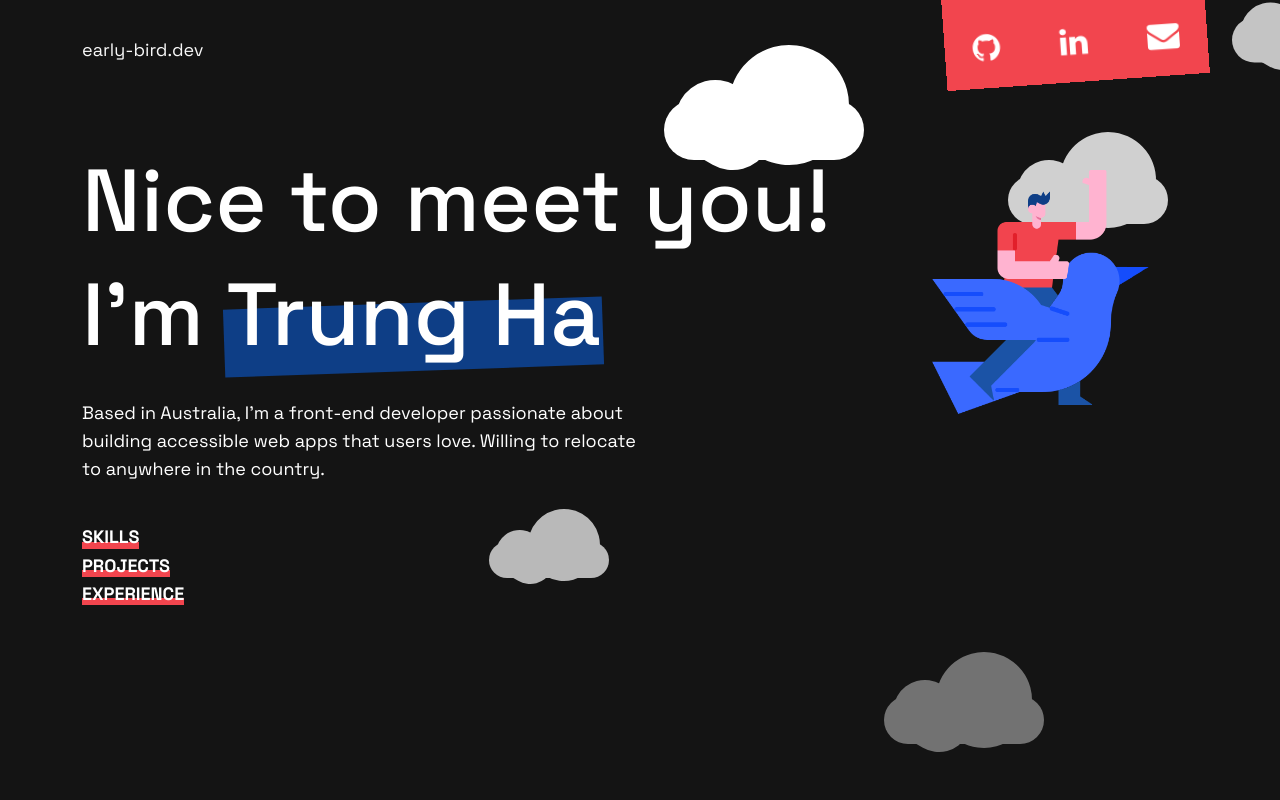
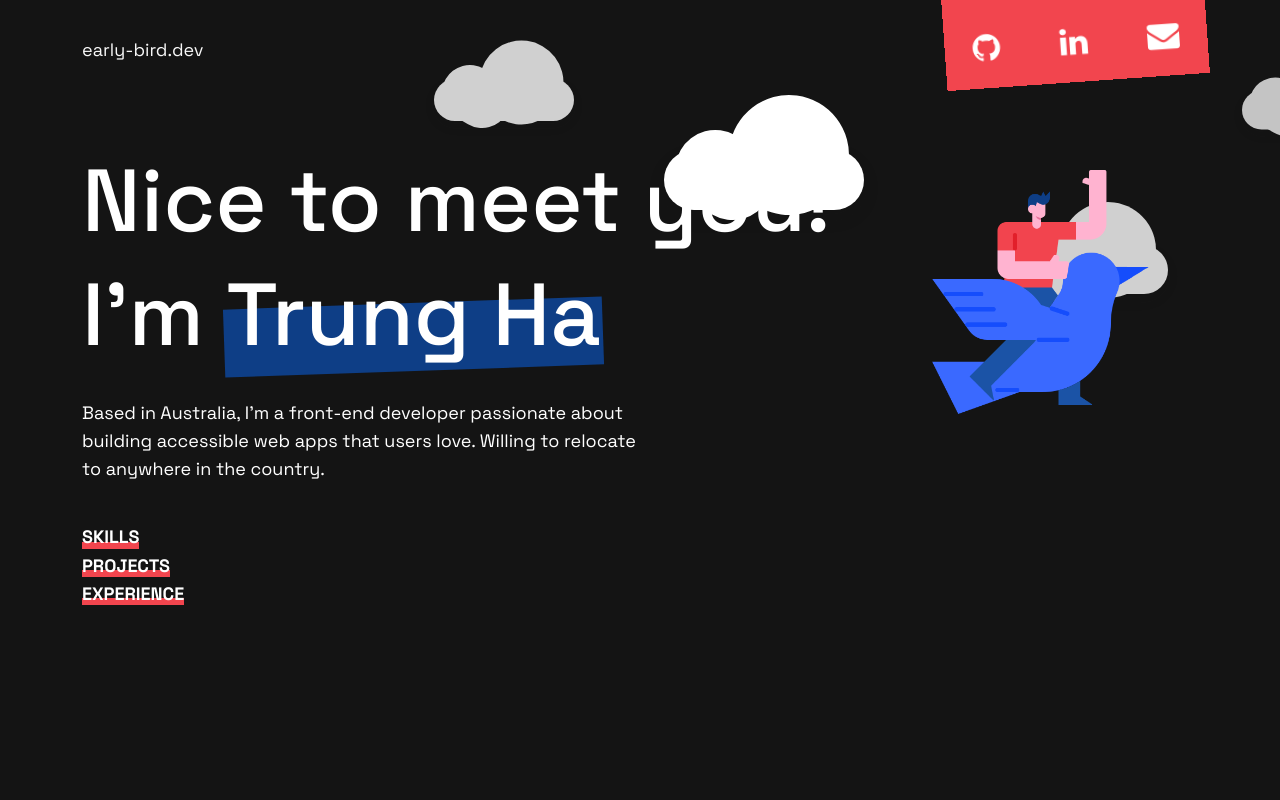
Before and after one commit to earlybird-dev/my-portfolio, a React (Create React App) app: page / in a window 1280 px wide. Shown: the top 800 px of the page. Built offline with nearby package versions, Linux system fonts and the light colour scheme.

Commit message:
Adjust clouds position

```diff
--- a/src/components/Header.jsx
+++ b/src/components/Header.jsx
@@ -7,12 +7,11 @@ const Header = () => {
       <header className="header min-vh-100 pb-5">
         <div className="container-fluid m-0 position-relative">
           <div id="clouds" className="">
-            <div className="cloud x1">1</div>
-            <div className="cloud x2">2</div>
-            <div className="cloud x3">3</div>
-            <div className="cloud x4">4</div>
-            <div className="cloud x5">5</div>
-            <div className="cloud x6">6</div>
+            <div className="cloud x1 shadow">1</div>
+            <div className="cloud x2 shadow">2</div>
+            <div className="cloud x3 shadow">3</div>
+            <div className="cloud x4 shadow">4</div>
+            <div className="cloud x5 shadow">5</div>
           </div>
         </div>
         <div className="container">
--- a/src/scss/index.scss
+++ b/src/scss/index.scss
@@ -280,7 +280,6 @@ a {
     position: absolute;
     top: 50px;
     @include media-breakpoint-down(md) {
-      top: 30px;
       padding: 50px 0px;
     }
     z-index: -1;
@@ -325,10 +324,6 @@ a {
   // Make animation
   .x1 {
     opacity: 1;
-    top: -50px;
-    @include media-breakpoint-down(md) {
-      top: 100px;
-    }
     @include moveclouds-animation(12s);
 
     @include media-breakpoint-down(md) {
@@ -337,27 +332,58 @@ a {
   }
 
   .x2 {
-    opacity: 0.75;
-    @include moveclouds-animation(13s);
+    opacity: 0.6;
+    @include moveclouds-animation(20s);
 
-    left: 470px;
-    top: -200px;
+    left: 200px;
     @include media-breakpoint-down(md) {
-      left: 235px;
+      left: 100px;
     }
-    @include transform-scale(0.75);
 
+    @include transform-scale(0.5);
     @include media-breakpoint-down(md) {
-      @include transform-scale(0.375);
+      @include transform-scale(0.25);
     }
   }
 
   .x3 {
     opacity: 0.8;
+    @include moveclouds-animation(15s);
+
+    left: -450px;
+    top: -200px;
+    @include media-breakpoint-down(md) {
+      left: -125px;
+    }
+
+    @include transform-scale(0.7);
+    @include media-breakpoint-down(md) {
+      @include transform-scale(0.35);
+    }
+  }
+
+  .x4 {
+    opacity: 0.75;
+    @include moveclouds-animation(13s);
+
+    left: 470px;
+    top: -250px;
+    @include media-breakpoint-down(md) {
+      left: 235px;
+    }
+    @include transform-scale(0.65);
+
+    @include media-breakpoint-down(md) {
+      @include transform-scale(0.325);
+    }
+  }
+
+  .x5 {
+    opacity: 0.8;
     @include moveclouds-animation(24s);
 
     left: -150px;
-    top: -100px;
+    top: -150px;
     @include media-breakpoint-down(md) {
       left: -75px;
     }
@@ -365,57 +391,6 @@ a {
     @include transform-scale(0.8);
     @include media-breakpoint-down(md) {
       @include transform-scale(0.4);
-    }
-  }
-
-  .x4 {
-    opacity: 0.7;
-    @include moveclouds-animation(14s);
-
-    left: -350px;
-    top: 200px;
-    @include media-breakpoint-down(md) {
-      left: -125px;
-      top: 350px;
-    }
-
-    @include transform-scale(0.6);
-    @include media-breakpoint-down(md) {
-      @include transform-scale(0.3);
-    }
-  }
-
-  .x5 {
-    opacity: 0.4;
-    @include moveclouds-animation(12s);
-
-    left: 200px;
-    top: 300px;
-    @include media-breakpoint-down(md) {
-      left: 100px;
-      top: 400px;
-    }
-
-    @include transform-scale(0.8);
-    @include media-breakpoint-down(md) {
-      @include transform-scale(0.4);
-    }
-  }
-
-  .x6 {
-    opacity: 0.6;
-    @include moveclouds-animation(10s);
-
-    left: 250px;
-    top: 400px;
-    @include media-breakpoint-down(md) {
-      left: -125px;
-      top: 450px;
-    }
-
-    @include transform-scale(0.7);
-    @include media-breakpoint-down(md) {
-      @include transform-scale(0.35);
     }
   }
 
@@ -447,26 +422,26 @@ a {
   @include media-breakpoint-down(md) {
     @keyframes moveclouds {
       0% {
-        margin-left: 500px;
+        margin-left: 450px;
       }
       100% {
-        margin-left: -150px;
+        margin-left: -200px;
       }
     }
     @-moz-keyframes moveclouds {
       0% {
-        margin-left: 500px;
+        margin-left: 450px;
       }
       100% {
-        margin-left: -150px;
+        margin-left: -200px;
       }
     }
     @-o-keyframes moveclouds {
       0% {
-        margin-left: 500px;
+        margin-left: 450px;
       }
       100% {
-        margin-left: -150px;
+        margin-left: -200px;
       }
     }
   }
```
Also changed, not shown: src/css/index.css, 1 other file (tests, documents, lock files or other folders).
